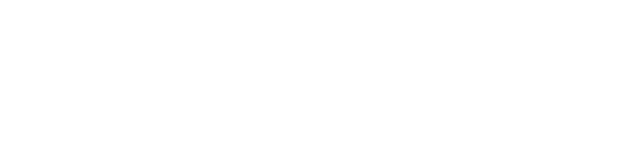
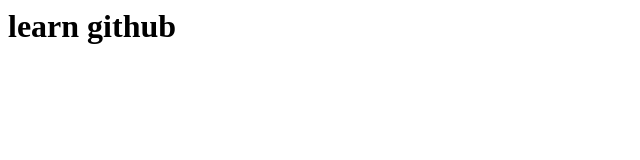
Before and after one commit to Ganjanatach/DevOps-Ganjanatach, a plain HTML site: page index.html in a window 1280 px wide. Shown: the whole page, without its empty margins (0-640 px from the left). Drawn offline with Linux system fonts and the light colour scheme.

Commit message:
Update index.html

```diff
--- a/index.html
+++ b/index.html
@@ -1 +1,2 @@
 <title>learn github</title>
+<h1>learn github</h2>
```
